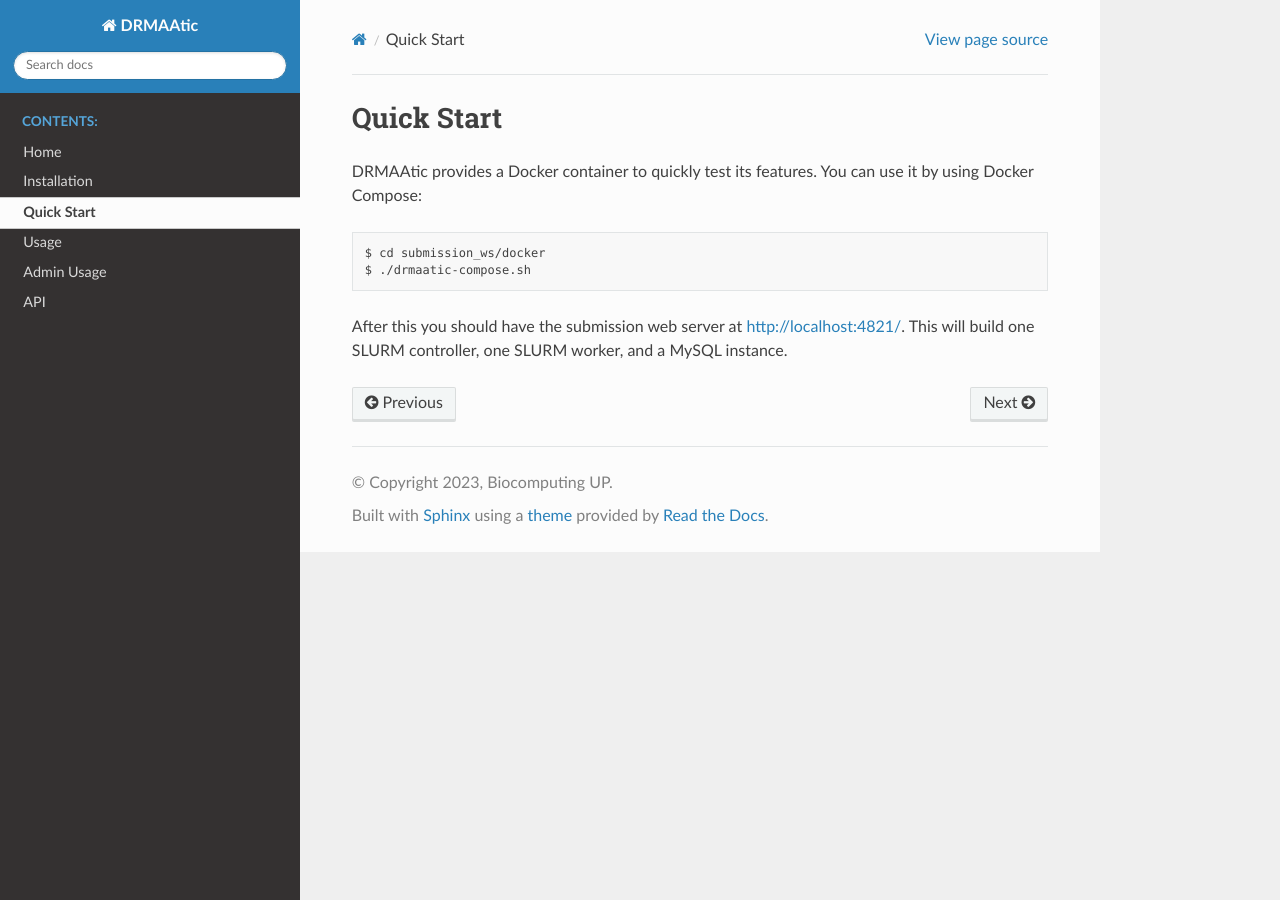
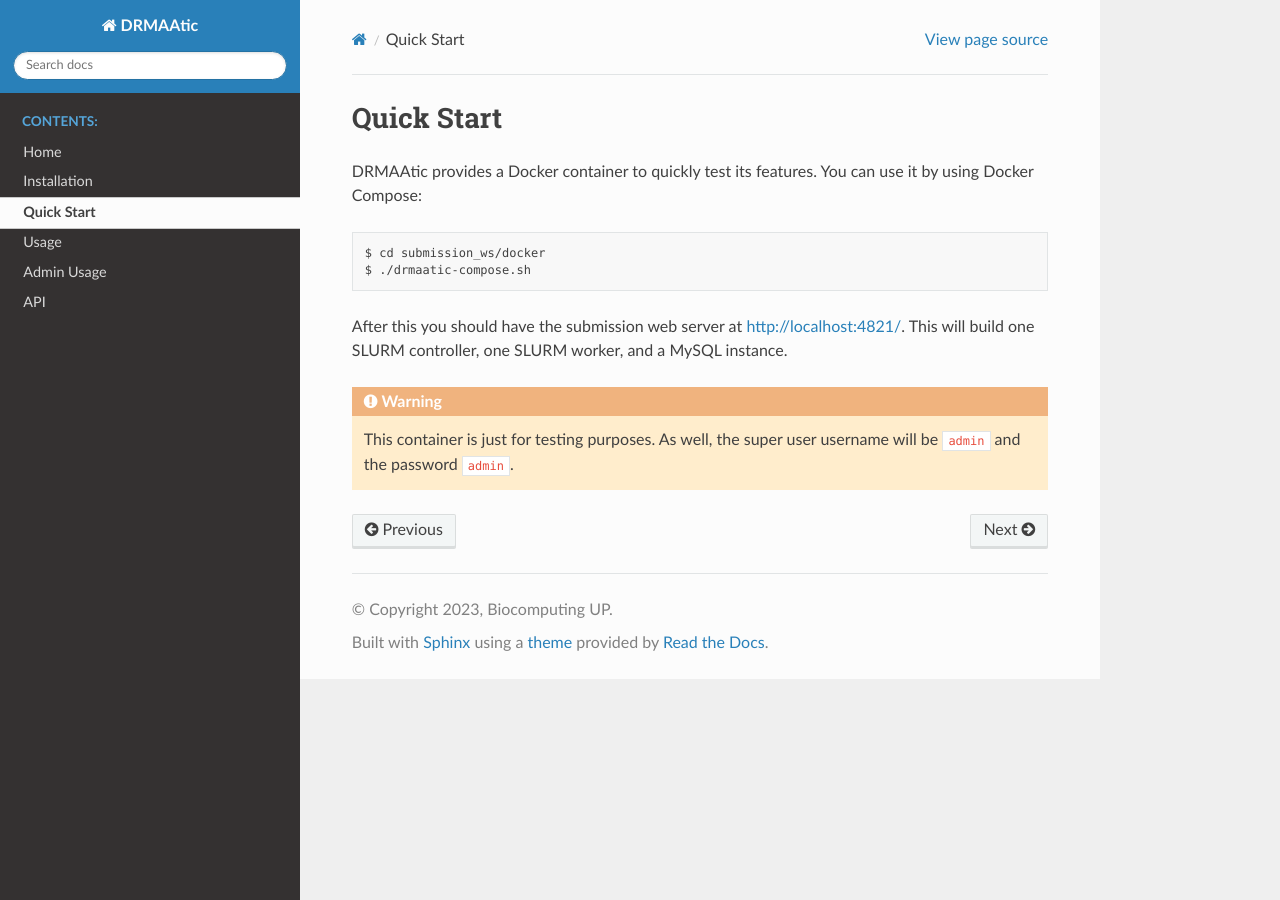
Before and after one commit to LuiggiTenorioK/submission_ws, a Sphinx documentation site: the page built from docs/quickstart.rst, in a window 1280 px wide. Built offline with Sphinx 7.4.7 and the Read the Docs theme 2.0.0, drawn with Linux system fonts in a browser that asks for light colours.

Commit message:
add quick start warning

```diff
--- a/docs/quickstart.rst
+++ b/docs/quickstart.rst
@@ -9,3 +9,6 @@ DRMAAtic provides a Docker container to quickly test its features. You can use i
     $ ./drmaatic-compose.sh
 
 After this you should have the submission web server at http://localhost:4821/. This will build one SLURM controller, one SLURM worker, and a MySQL instance.
+
+.. warning::
+    This container is just for testing purposes. As well, the super user username will be ``admin`` and the password ``admin``.
--- a/docs/usage.rst
+++ b/docs/usage.rst
@@ -16,7 +16,7 @@ Then, you are free to follow the `Django Deployment Guide <https://docs.djangopr
 
     $ python manage.py runserver
 
-Once is initialized, you can follow the `Admin Usage guide <admin-usage>`_ to create your available scripts.
+Once is initialized, you can follow the `Admin Usage guide <admin-usage.html>`_ to create your available scripts.
 
 
 External user token exchange
```
